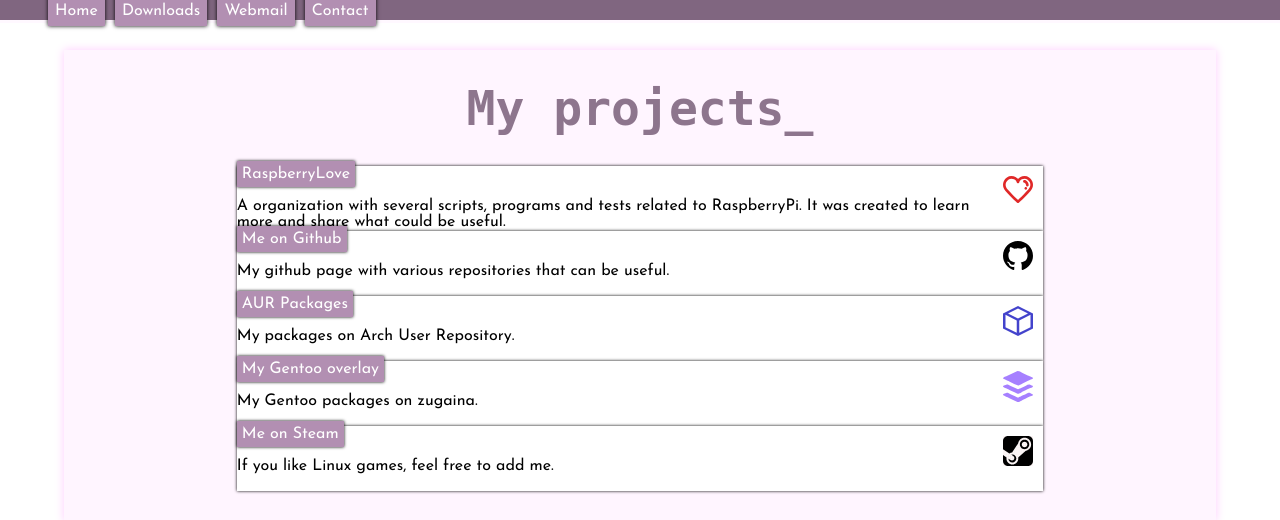
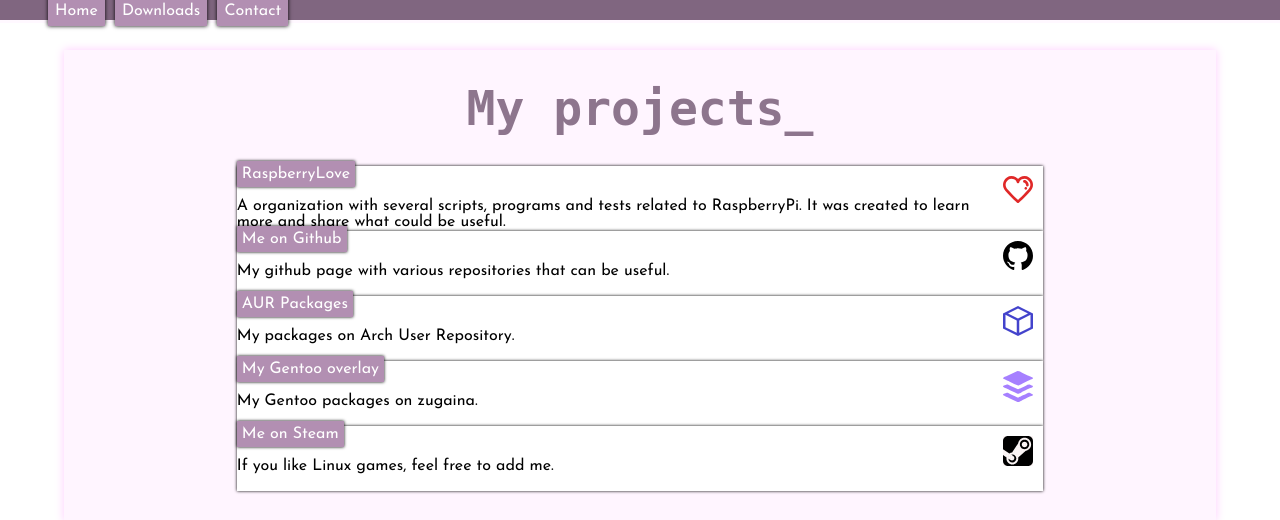
Before and after one commit to calendulish/lara.click, a PHP site: page / in a window 1280 px wide. Shown: the top 520 px of the page. Run offline with PHP 8.4, Linux system fonts and the light colour scheme.

Commit message:
Remove webmail from menu

```diff
--- a/menu.php
+++ b/menu.php
@@ -5,8 +5,6 @@
             <li class="divider-vertical"></li>
             <li><a href="?page=downloads">Downloads</a><img alt="downloads" src="icons/download.svg" /></li>
             <li class="divider-vertical"></li>
-            <li><a href="?page=mail">Webmail</a><img alt="mail" src="icons/mail.svg" /></li>
-            <li class="divider-vertical"></li>
             <li><a href="?page=contact">Contact</a><img alt="contact" src="icons/contact.svg" /></li>
             <li class="divider-vertical"></li>
         </ul>
```
